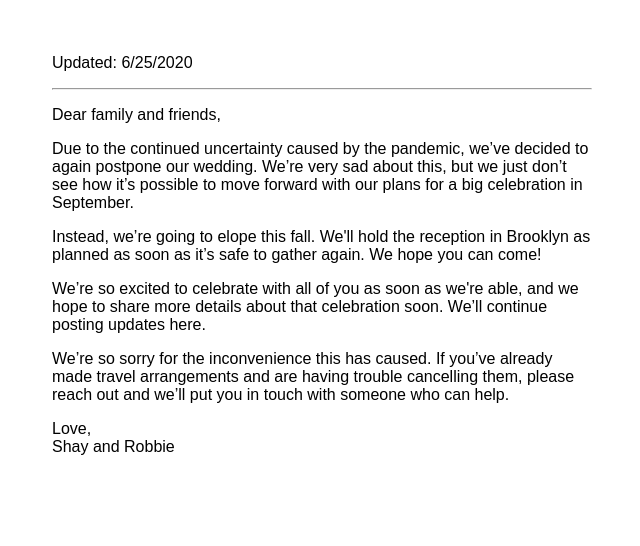
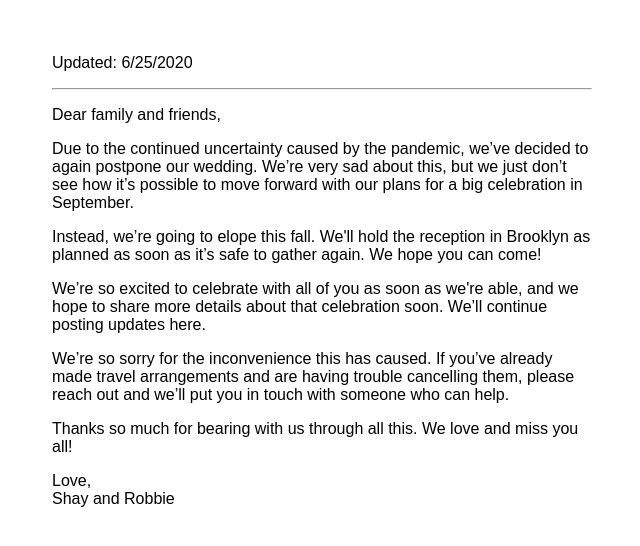
Before and after one commit to shobbienyc/shobbienyc.github.io, a plain HTML site: page index.html in a window 1280 px wide. Shown: the whole page, without its empty margins (318-958 px from the left). Drawn offline with Linux system fonts and the light colour scheme; a web font is replaced by a local one.

Commit message:
Update index.html

```diff
--- a/index.html
+++ b/index.html
@@ -52,6 +52,8 @@
 
 <p>We’re so sorry for the inconvenience this has caused. If you’ve already made travel arrangements and are having trouble cancelling them, please reach out and we’ll put you in touch with someone who can help. </p>
 
+                <p>Thanks so much for bearing with us through all this. We love and miss you all! </p>
+
 <p>Love, <br>
     Shay and Robbie </p>
 
```
